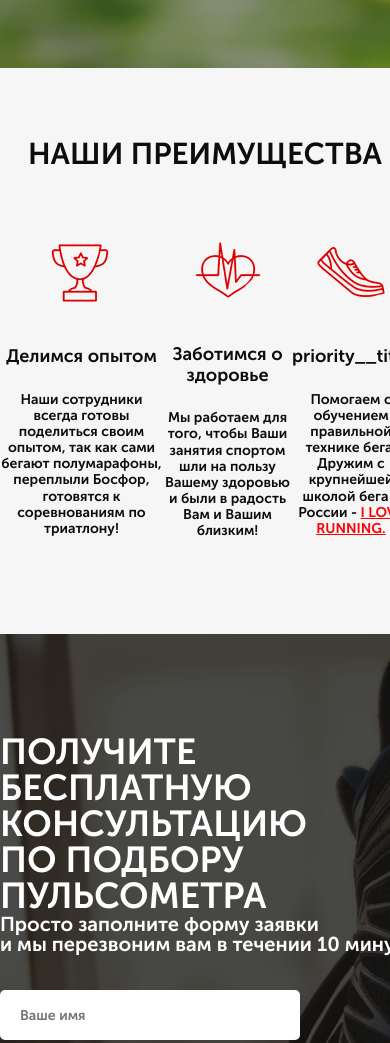
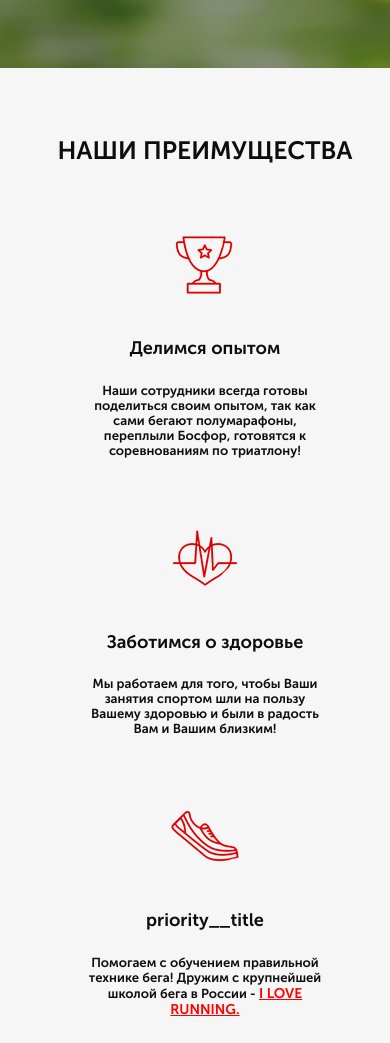
Before and after one commit to IlayDmitriev/Work-udemy1, a plain HTML site: page src/index.html in a window 390 px wide. Shown: the part 700-1743 px from the top of the page. Drawn offline with Linux system fonts and the light colour scheme.

Commit message:
media priority

```diff
--- a/src/scss/blocks/_media.scss
+++ b/src/scss/blocks/_media.scss
@@ -39,6 +39,11 @@
             line-height: 20px;
         }
     }
+    .priority{
+        &__text{
+            font-size: 13px;
+        }
+    }
 }
 @media(max-width: 592px){
     .container{
@@ -53,6 +58,12 @@
              span{
                  font-size: 15px;
              }
+        }
+    }
+    .priority{
+        &__wrapper{
+            display: flex;
+            flex-direction: column;
         }
     }
 }
@@ -203,6 +214,11 @@
             font-size: 12px;
         }
     }
+    .priority{
+        &__header{
+            font-size: 25px;
+        }
+    }
 }
 @media(max-width: 320px){
     .container{
```
Also changed, not shown: src/css/style.min.css.
